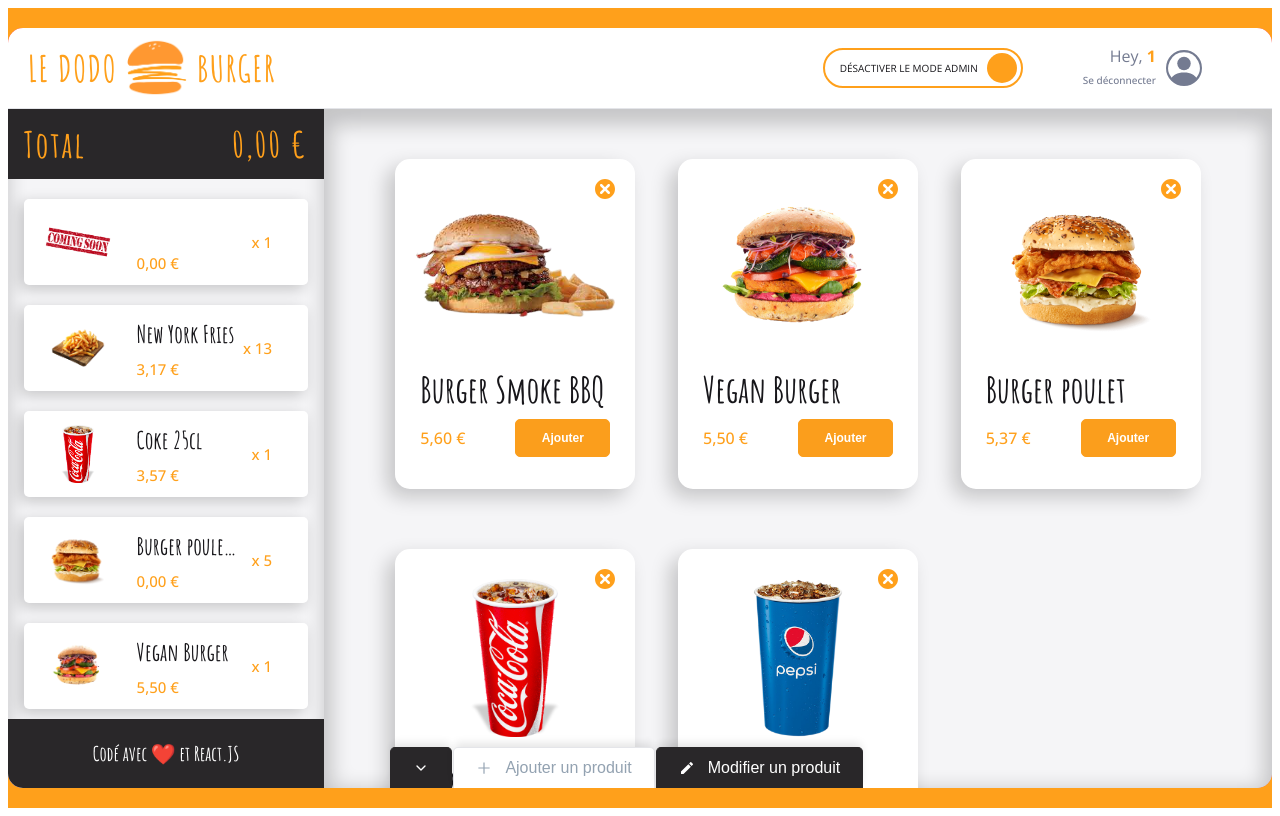
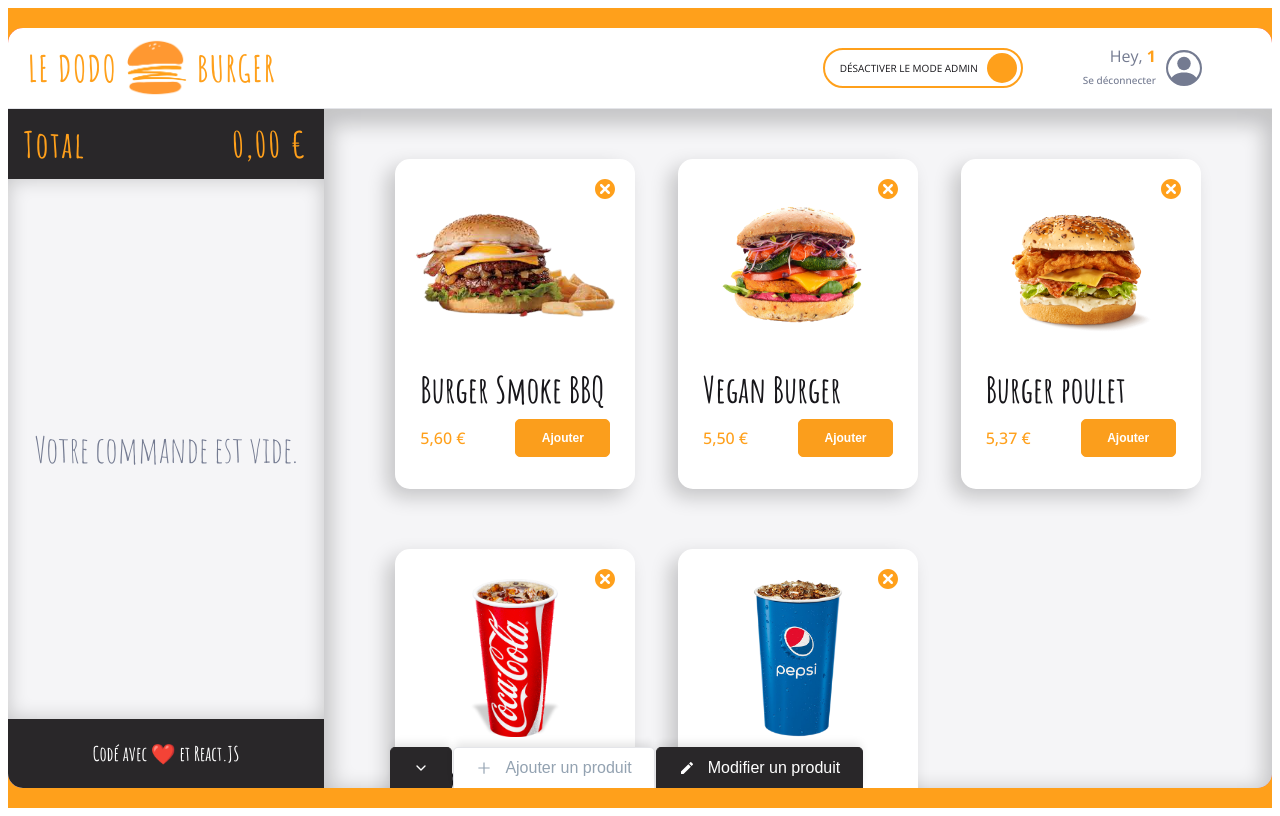
Before and after one commit to nantedev/DodoBurger, a React (Vite) app: page /order/1 in a window 1280 px wide. Built offline with nearby package versions, Linux system fonts and the light colour scheme.

Commit message:
✨ F11 : Basket  > add product >  create  HandleAddButton

```diff
--- a/src/components/pages/order/Main/Basket/Basket.jsx
+++ b/src/components/pages/order/Main/Basket/Basket.jsx
@@ -9,7 +9,7 @@ import BasketProducts from "./BasketProducts"
 import { theme } from '../../../../../theme'
 
 export default function Basket() {
-  const {basket} = useContext(OrderContext)
+  const { basket } = useContext(OrderContext)
 
   const isBasketEmpty = basket.length === 0
 
--- a/src/components/pages/order/Main/MainRightSide/Menu/Menu.jsx
+++ b/src/components/pages/order/Main/MainRightSide/Menu/Menu.jsx
@@ -8,7 +8,7 @@ import EmptyMenuAdmin from "./EmptyMenuAdmin";
 import EmptyMenuClient from "./EmptyMenuClient";
 import { checkIfProductIsClicked } from "./helper";
 import { EMPTY_PRODUCT } from "../../../../../../enums/product";
-
+import { findInArray } from "../../../../../../utils/array"
 const IMAGE_BY_DEFAUT = "/images/coming-soon.png"
 
 export default function Menu() {
@@ -23,20 +23,27 @@ const {
   setIsCollapsed,
   setCurrentTabSelected,
   titleEditRef,
+  handleAddToBasket,
   } = useContext(OrderContext)
 
   //State
 
   //Comportements (event handlers)
-  const handleClick = async (idProductSelected) => {
+  const handleClick = async (idProductClicked) => {
     if (!isModeAdmin) return
    await setCurrentTabSelected("edit")
    await setIsCollapsed(false)
-    const productClickedOn = menu.find((product) => product.id === idProductSelected )
+   const productClickedOn = findInArray(idProductClicked, menu)
    await setProductSelected(productClickedOn)
    titleEditRef.current.focus()
   }
 
+  const handleAddButton = (event, idProductToAdd) => {
+    event.stopPropagation()
+    const productToAdd = findInArray(idProductToAdd, menu)
+    console.log("productToAdd", productToAdd);
+    handleAddToBasket(productToAdd)
+}
 
   //Affichage
   if(menu.length === 0) {
@@ -63,6 +70,7 @@ const {
             hasDeleteButton={isModeAdmin}
             onClick={() => handleClick(id)}
             onDelete={(event) => handleCardDelete(event, id)}
+            onAdd={(event) => handleAddButton(event, id)}
             isHoverable={isModeAdmin}
             isSelected={checkIfProductIsClicked(id, productSelected)}
           />
--- a/src/components/pages/order/OrderPage.jsx
+++ b/src/components/pages/order/OrderPage.jsx
@@ -18,7 +18,8 @@ export default function OrderPage () {
     const [ productSelected, setProductSelected] = useState(EMPTY_PRODUCT)
     const titleEditRef = useRef()
     const {menu, handleAdd, handleDelete, handleEdit, resetMenu} = useMenu()
-    const {basket} = useBasket()
+    const { basket, handleAddToBasket } = useBasket()
+
 
     const orderContextValue = {
       isModeAdmin,
@@ -38,6 +39,7 @@ export default function OrderPage () {
       handleEdit,
       titleEditRef,
       basket,
+      handleAddToBasket
         }
 
     //Affichage
--- a/src/components/reusable-ui/Card.jsx
+++ b/src/components/reusable-ui/Card.jsx
@@ -12,6 +12,7 @@ export default function Card({
   onClick,
   isHoverable,
   isSelected,
+  onAdd,
   }) {
   return (
     <CardStyled onClick={onClick} isHoverable={isHoverable} isSelected={isSelected}>
@@ -31,7 +32,7 @@ export default function Card({
                 <div className="description">
                     <div className="left-description">{leftDescription}</div>
                     <div className="right-description">
-                    <Button className="primary-button" label={"Ajouter"} onClick={(event) => event.stopPropagation()}/>
+                    <Button className="primary-button" label={"Ajouter"} onClick={onAdd}/>
                     </div>
                 </div>
                 </div>
--- a/src/context/OrderContext.jsx
+++ b/src/context/OrderContext.jsx
@@ -18,4 +18,5 @@ export default createContext({
     handleEdit: () => {},
     titleEditRef: {},
     basket: [],
+    handleAddToBasket: () => {},
 })
--- a/src/hooks/useBasket.jsx
+++ b/src/hooks/useBasket.jsx
@@ -2,6 +2,10 @@ import { useState } from 'react'
 import {fakeBasket} from '../fakeData/fakeBasket.jsx'
 
 export const useBasket = () => {
-    const [basket, setBasket] = useState(fakeBasket.LARGE_WEIRD)
-    return { basket }
+    const [basket, setBasket] = useState(fakeBasket.EMPTY)
+
+    const handleAddToBasket = (productToAdd) => {
+    }
+
+    return { basket, handleAddToBasket }
 }
--- a/src/utils/array.jsx
+++ b/src/utils/array.jsx
@@ -1,3 +1,7 @@
 export const deepClone = (array) => {
    return JSON.parse(JSON.stringify(array))
 }
+
+export const findInArray = (id, array) => {
+   return array.find((itemInArray) => itemInArray.id === id)
+}
```
